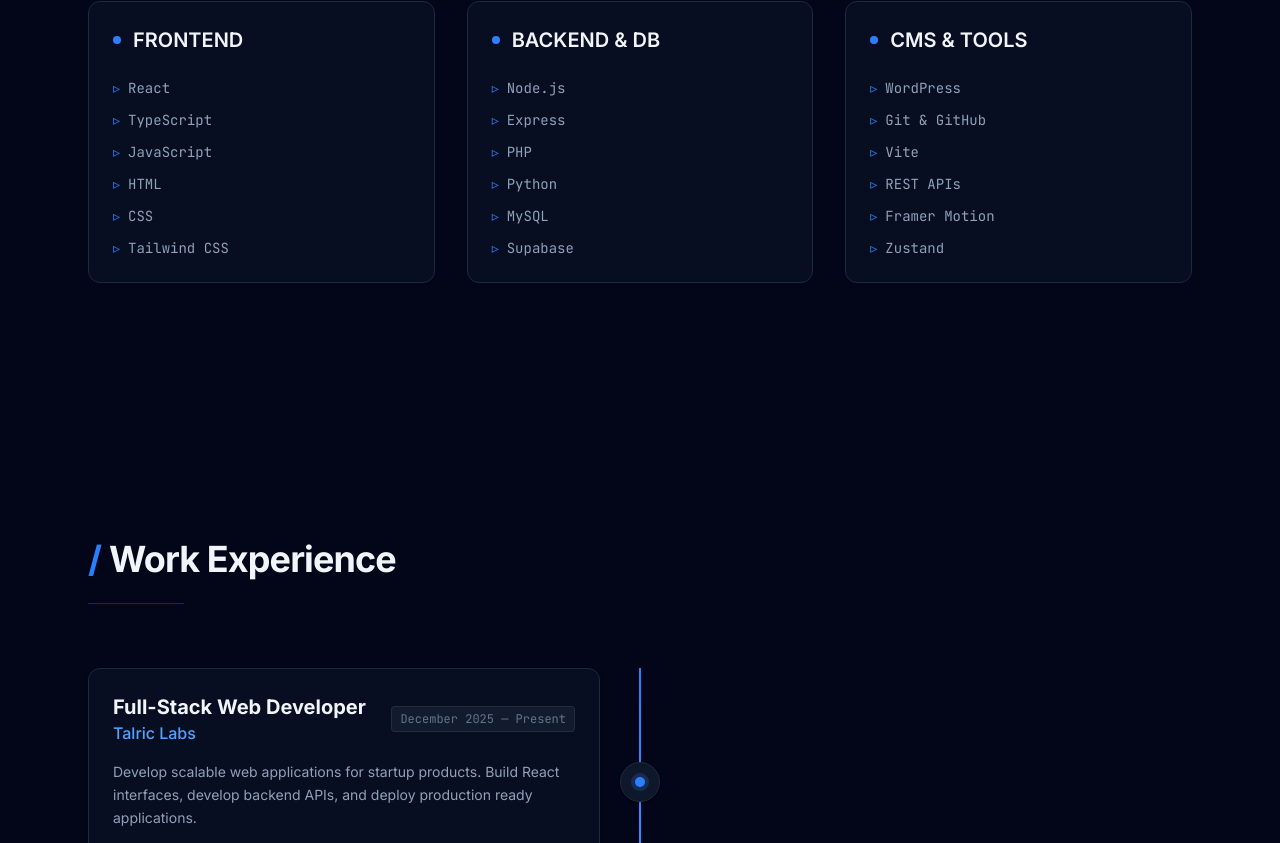
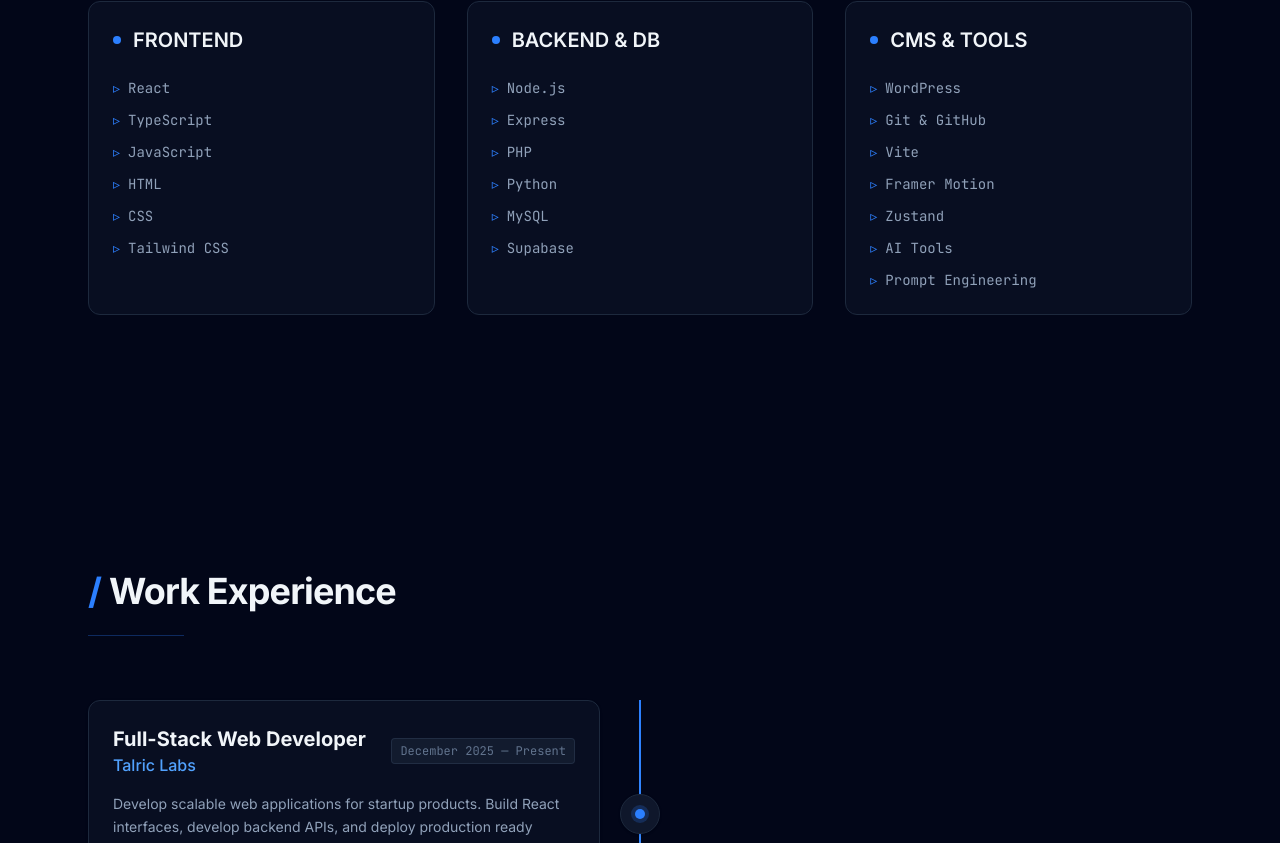
Before and after one commit to CDCODE02/MyWebDev-Portfolio, a React (Vite) app: page / in a window 1280 px wide. Shown: the part 1777-2620 px from the top of the page. Built offline with nearby package versions, Linux system fonts and the light colour scheme.

Commit message:
feat: Add AI tools and prompt engineering to skills
Includes new categories for "AI Tools" and "Prompt Engineering" in the Skills component to showcase relevant expertise.

```diff
--- a/src/components/Skills.tsx
+++ b/src/components/Skills.tsx
@@ -4,7 +4,7 @@
 const skills = {
   'FRONTEND': ['React', 'TypeScript', 'JavaScript', 'HTML', 'CSS', 'Tailwind CSS'],
   'BACKEND & DB': ['Node.js', 'Express', 'PHP', 'Python', 'MySQL', 'Supabase'],
-  'CMS & TOOLS': ['WordPress', 'Git & GitHub', 'Vite', 'REST APIs', 'Framer Motion', 'Zustand'],
+  'CMS & TOOLS': ['WordPress', 'Git & GitHub', 'Vite', 'Framer Motion', 'Zustand', 'AI Tools', 'Prompt Engineering'],
 };
 
 const containerVariants = {
```
